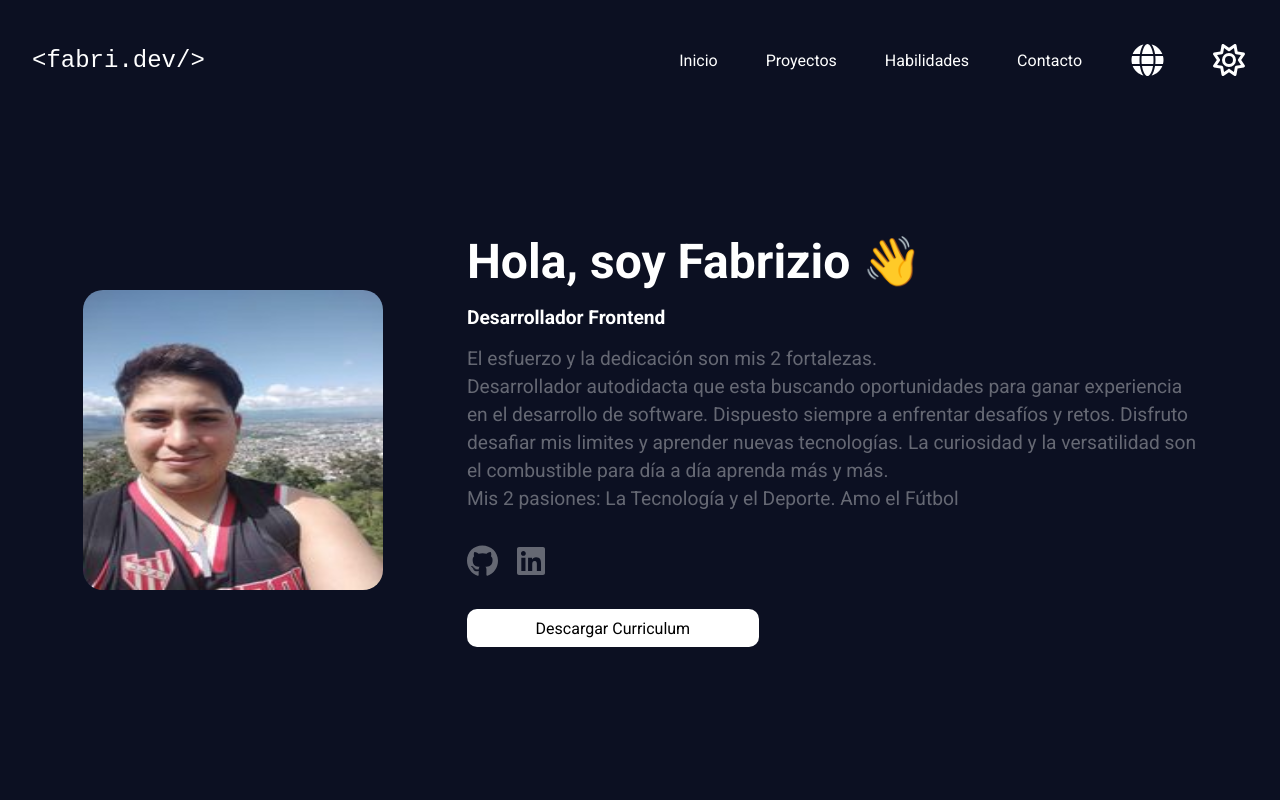
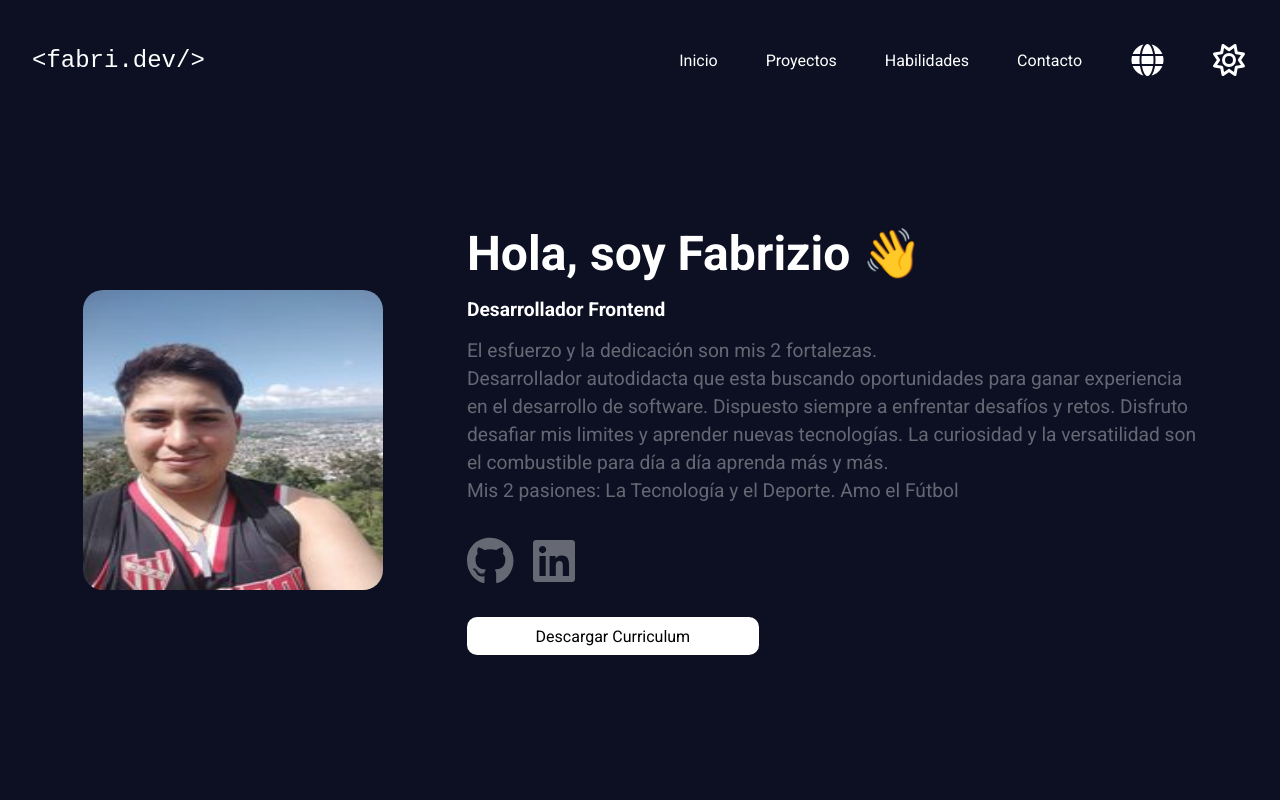
Before and after one commit to Fabrizio112/Fabrizio-Portfolio, a React (Vite) app: page / in a window 1280 px wide. Shown: the top 800 px of the page. Built offline with nearby package versions, Linux system fonts and the light colour scheme.

Commit message:
Cambia tamaño iconos Header

```diff
--- a/src/components/header/Header.jsx
+++ b/src/components/header/Header.jsx
@@ -26,8 +26,8 @@ function Header() {
                 <h2>{english ? subtitle : "Desarrollador Frontend "}</h2>
                 <p className={themeLight === true ? "color-parrafo-light" : "color-parrafo-dark"} dangerouslySetInnerHTML={{ __html: english ? description : descripcion }} />
                 <section id="header-social_media" className="">
-                    <a href="https://www.github.com/fabrizio112" target="_blank"><FontAwesomeIcon size="2x" icon={faGithub} style={themeLight ? { color: "#00000082" } : { color: "#ffffff5e" }} className={themeLight ? "hover-light" : "hover-dark"} /></a>
-                    <a href="https://www.linkedin.com/in/fabri-avila/" target="_blank"><FontAwesomeIcon size="2x" icon={faLinkedin} style={themeLight ? { color: "#00000082" } : { color: "#ffffff5e" }} className={themeLight ? "hover-light" : "hover-dark"} /></a>
+                    <a href="https://www.github.com/fabrizio112" target="_blank"><FontAwesomeIcon size="3x" icon={faGithub} style={themeLight ? { color: "#00000082" } : { color: "#ffffff5e" }} className={themeLight ? "hover-light" : "hover-dark"} /></a>
+                    <a href="https://www.linkedin.com/in/fabri-avila/" target="_blank"><FontAwesomeIcon size="3x" icon={faLinkedin} style={themeLight ? { color: "#00000082" } : { color: "#ffffff5e" }} className={themeLight ? "hover-light" : "hover-dark"} /></a>
                 </section>
                 <section id="header-buttons" >
                     <a target="_blank" href={cv} download="Curriculum Vitae- Fabrizio Avila" className={themeLight ? "button-light" : "button-dark"}>{english ? button : "Descargar Curriculum"}</a>
```
